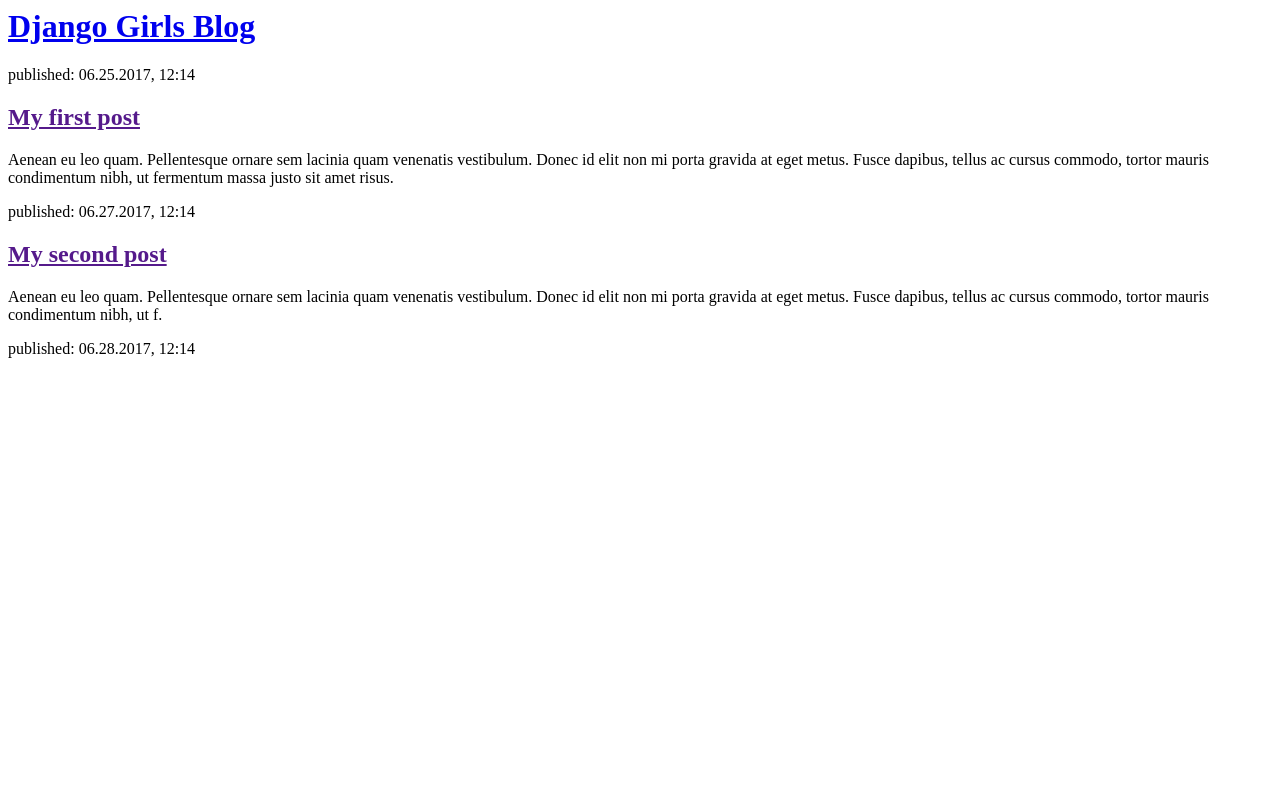
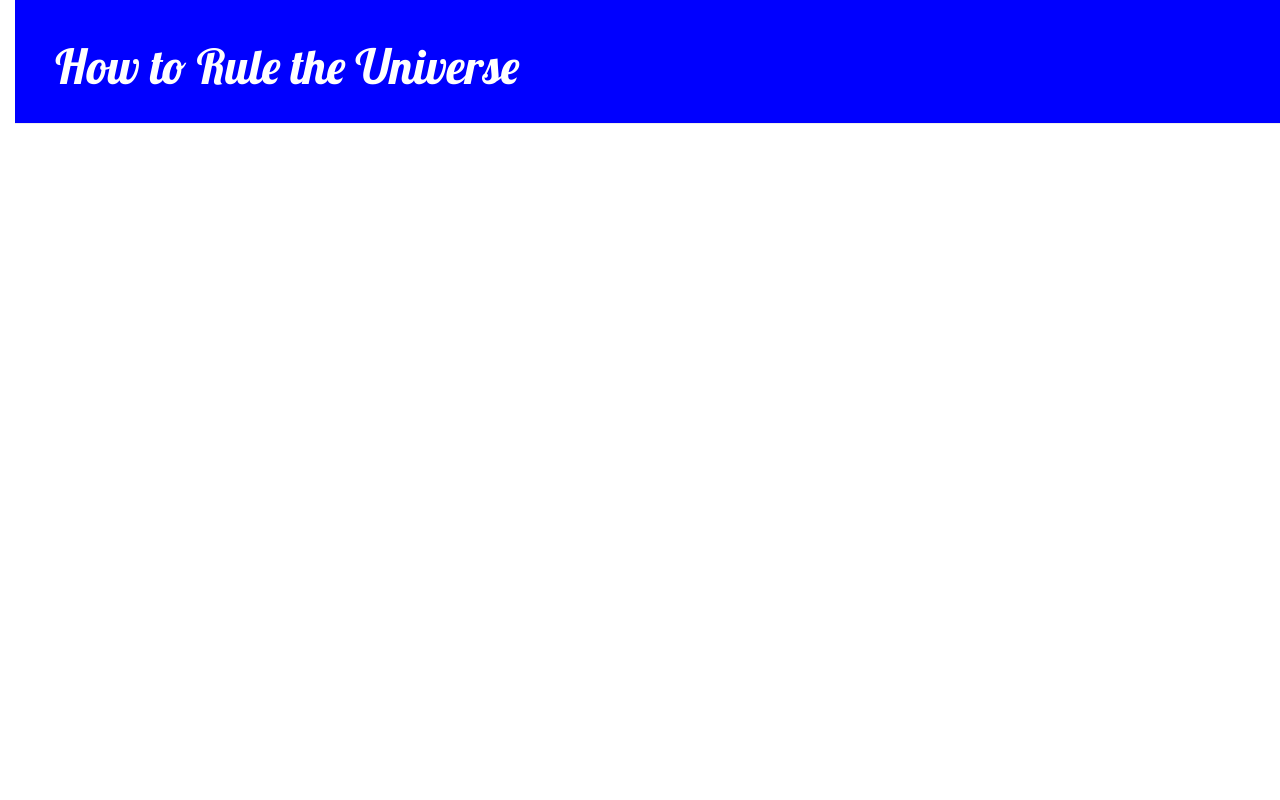
Before and after one commit to emma4026/my-first-blog, a Django app: page / in a window 1280 px wide. Run offline with Django 3.2, Linux system fonts and the light colour scheme; tables that the repository leaves empty hold one stand-in row (values such as "Sample post"); some libraries are stand-ins or nearby versions.

Commit message:
Added view and template for detailed blog post as well as CSS for the site.

```diff
--- /dev/null
+++ b/blog/static/css/blog.css
@@ -0,0 +1,53 @@
+h1 a {
+    color: #0000FF;
+    font-family: 'Lobster';
+}
+body {
+    padding-left: 15px;
+}
+.page-header {
+    background-color: #0000FF;
+    margin-top: 0;
+    padding: 20px 20px 20px 40px;
+}
+
+.page-header h1, .page-header h1 a, .page-header h1 a:visited, .page-header h1 a:active {
+    color: #ffffff;
+    font-size: 36pt;
+    text-decoration: none;
+}
+
+.content {
+    margin-left: 40px;
+}
+
+h1, h2, h3, h4 {
+    font-family: 'Lobster', cursive;
+}
+
+.date {
+    color: #828282;
+}
+
+.save {
+    float: right;
+}
+
+.post-form textarea, .post-form input {
+    width: 100%;
+}
+
+.top-menu, .top-menu:hover, .top-menu:visited {
+    color: #ffffff;
+    float: right;
+    font-size: 26pt;
+    margin-right: 20px;
+}
+
+.post {
+    margin-bottom: 70px;
+}
+
+.post h1 a, .post h1 a:visited {
+    color: #000000;
+}
--- /dev/null
+++ b/blog/templates/blog/base.html
@@ -0,0 +1,24 @@
+{% load staticfiles %}
+<html>
+    <head>
+        <title>Emma's Guide to Greatness</title>
+        <link rel="stylesheet" href="//maxcdn.bootstrapcdn.com/bootstrap/3.2.0/css/bootstrap.min.css">
+        <link rel="stylesheet" href="//maxcdn.bootstrapcdn.com/bootstrap/3.2.0/css/bootstrap-theme.min.css">
+        <link href="//fonts.googleapis.com/css?family=Lobster&subset=latin,latin-ext" rel="stylesheet" type="text/css">
+        <link rel="stylesheet" href="{% static 'css/blog.css' %}">
+
+    </head>
+    <body>
+      <div class="page-header">
+              <h1><a href="/">How to Rule the Universe</a></h1>
+          </div>
+          <div class="content container">
+              <div class="row">
+                  <div class="col-md-8">
+                  {% block content %}
+                  {% endblock %}
+                  </div>
+              </div>
+          </div>
+    </body>
+</html>
--- a/blog/templates/blog/post_list.html
+++ b/blog/templates/blog/post_list.html
@@ -1,30 +1,15 @@
-<html>
-    <head>
-        <title>Django Girls blog</title>
-    </head>
-    <body>
-        <div>
-            <h1><a href="/">Django Girls Blog</a></h1>
-        </div>
+{% extends 'blog/base.html' %}
 
-        {% for post in posts %}
-            <div>
-                <p>published: {{ post.published_date }}</p>
-                <h1><a href="">{{ post.title }}</a></h1>
-                <p>{{ post.text|linebreaksbr }}</p>
-            </div>
-          {% endfor %}
-        <div>
-            <p>published: 06.25.2017, 12:14</p>
-            <h2><a href="">My first post</a></h2>
-            <p>Aenean eu leo quam. Pellentesque ornare sem lacinia quam venenatis vestibulum. Donec id elit non mi porta gravida at eget metus. Fusce dapibus, tellus ac cursus commodo, tortor mauris condimentum nibh, ut fermentum massa justo sit amet risus.</p>
-        </div>
 
-        <div>
-            <p>published: 06.27.2017, 12:14</p>
-            <h2><a href="">My second post</a></h2>
-            <p>Aenean eu leo quam. Pellentesque ornare sem lacinia quam venenatis vestibulum. Donec id elit non mi porta gravida at eget metus. Fusce dapibus, tellus ac cursus commodo, tortor mauris condimentum nibh, ut f.</p>
-            <p>published: 06.28.2017, 12:14</p>
-        </div>
-    </body>
-</html>
+
+{% block content %}
+            {% for post in posts %}
+                <div class="post">
+                    <div class="date">
+                        <p>published: {{ post.published_date }}</p>
+                    </div>
+                    <h1><a href="{% url 'post_detail' pk=post.pk %}">{{ post.title }}</a></h1>
+                    <p>{{ post.text|linebreaksbr }}</p>
+                </div>
+            {% endfor %}
+{% endblock %}
--- a/blog/urls.py
+++ b/blog/urls.py
@@ -2,4 +2,5 @@ from django.conf.urls import url
 from . import views
 urlpatterns = [
     url(r'^$', views.post_list, name='post_list'),
+      url(r'^post/(?P<pk>\d+)/$', views.post_detail, name='post_detail'),
 ]
--- a/blog/views.py
+++ b/blog/views.py
@@ -1,7 +1,12 @@
 from django.shortcuts import render
 from django.utils import timezone
 from .models import Post
+from django.shortcuts import render, get_object_or_404
 
 def post_list(request):
     posts = Post.objects.filter(published_date__lte=timezone.now()).order_by('published_date')
-    return render(request, 'blog/post_list.html', {})
+    return render(request, 'blog/post_list.html', {'posts': posts})
+    Post.objects.get(pk=pk)
+def post_detail(request, pk):
+    post = get_object_or_404(Post, pk=pk)
+    return render(request, 'blog/post_detail.html', {'post': post})
```
Also changed, not shown: blog/templates/blog/post_detail.html (added, +13 -0 lines).
